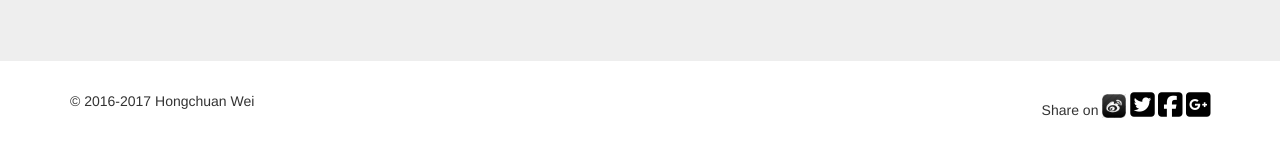
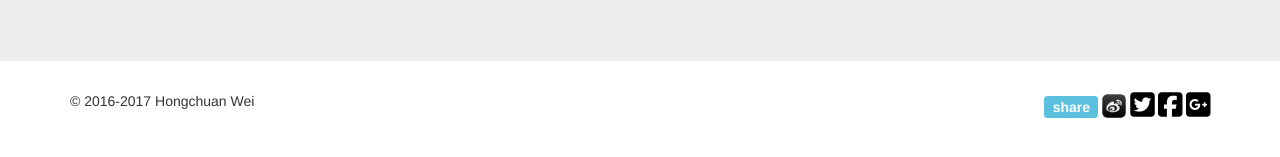
Before and after one commit to hongchuanwei/hongchuanwei.github.io, a Jekyll site: the page built from index.html, in a window 1280 px wide. Shown: the part 240-397 px from the top of the page. Built offline with Jekyll 4.4.1, drawn with Linux system fonts in a browser that asks for light colours; nearby versions of some CDN libraries.

Commit message:
share label

```diff
--- a/_layouts/default.html
+++ b/_layouts/default.html
@@ -88,26 +88,26 @@
 	<div class="col-md-4 col-sm-4 col-xs-4">
 	  <ul class="footer_ul">
 	    <li>
-	      <span> Share on </span>
+		<span class="label label-info lbl_share">share</span>
 	    </li>
 	    <li>
 	      <a id="a_weibo" target="_blank">
-		<img id="i_weibo" src="imgs/weibo-black-32.png" class="btn_black"/>
+		<img id="i_weibo" src="imgs/weibo-black-32.png" class="btn_share"/>
 	      </a>
 	    </li>
 	    <li>
 	      <a id="a_twitter" target="_blank">
-		<i id="i_twitter" class="fa fa-twitter-square fa-2x btn_black" ></i>
+		<i id="i_twitter" class="fa fa-twitter-square fa-2x btn_share" ></i>
 	      </a>
 	    </li>
 	    <li>
 	      <a id="a_facebook" target="_blank">
-		<i id="i_facebook" class="fa fa-facebook-square fa-2x btn_black"></i>
+		<i id="i_facebook" class="fa fa-facebook-square fa-2x btn_share"></i>
 	      </a>
 	    </li>
 	    <li>
 	      <a id="a_google_plus" target="_blank">
-		<i id="i_google_plus" class="fa fa-google-plus-square fa-2x btn_black"></i>
+		<i id="i_google_plus" class="fa fa-google-plus-square fa-2x btn_share"></i>
 	      </a>
 	    </li>
 	  </ul>
--- a/main.css
+++ b/main.css
@@ -9,7 +9,13 @@ footer li {
     display: inline;
 }
 
-.btn_black{
+footer .lbl_share {
+    font-size: 14px;
+    position:relative;
+    top:-4px;
+}
+
+.btn_share{
     color: black;
     width: 24px;
     height: 24px;
--- a/main.js
+++ b/main.js
@@ -5,6 +5,7 @@ var GP_COLOR = "rgb(223, 66, 60)"; // Google plus color
 var WB_TEXT = "&title=Hongchuan's website";
 var TT_TEXT = "&amp;text=Hongchuan's%20website%20&amp;hashtags=hongchuanwebsite";
 var FB_TEXT = "&description=Hongchuan's website";
+var SHARE_BTN_DEFAULT_COLOR = "black";
 $(document).ready(function(){
     // insert current url to share buttons
     var url = window.location.href;
@@ -26,19 +27,19 @@ $(document).ready(function(){
     // fb hover effect
     $("#i_facebook").hover(
 	function(){ $(this).css({"color": FB_COLOR}) },
-	function(){ $(this).css({"color": "black"}) }
+	function(){ $(this).css({"color": SHARE_BTN_DEFAULT_COLOR}) }
     );
 
     // twitter hover effect
     $("#i_twitter").hover(
 	function(){ $(this).css({"color": TT_COLOR}) },
-	function(){ $(this).css({"color": "black"}) }
+	function(){ $(this).css({"color": SHARE_BTN_DEFAULT_COLOR}) }
     );
 
     // google plus hover effect
     $("#i_google_plus").hover(
 	function(){ $(this).css({"color": GP_COLOR}) },
-	function(){ $(this).css({"color": "black"}) }
+	function(){ $(this).css({"color": SHARE_BTN_DEFAULT_COLOR}) }
     );
 
 
```
